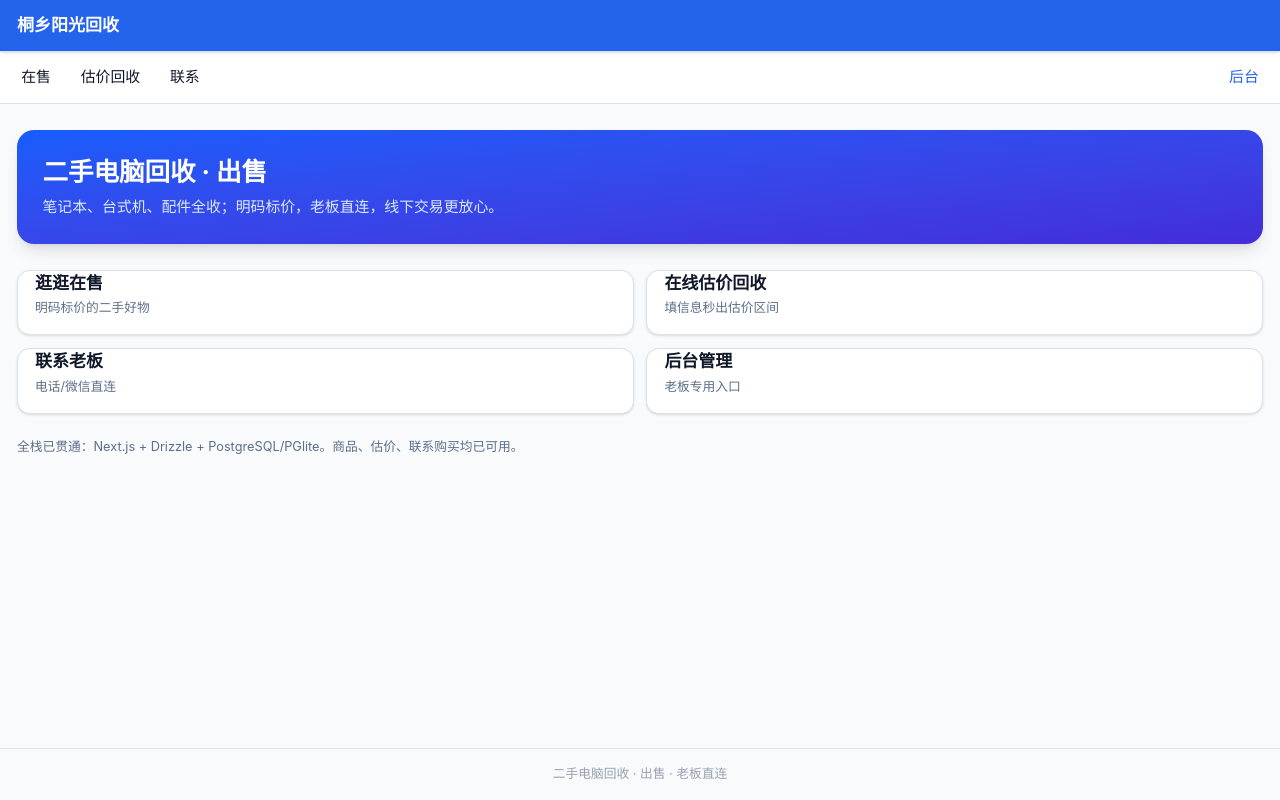
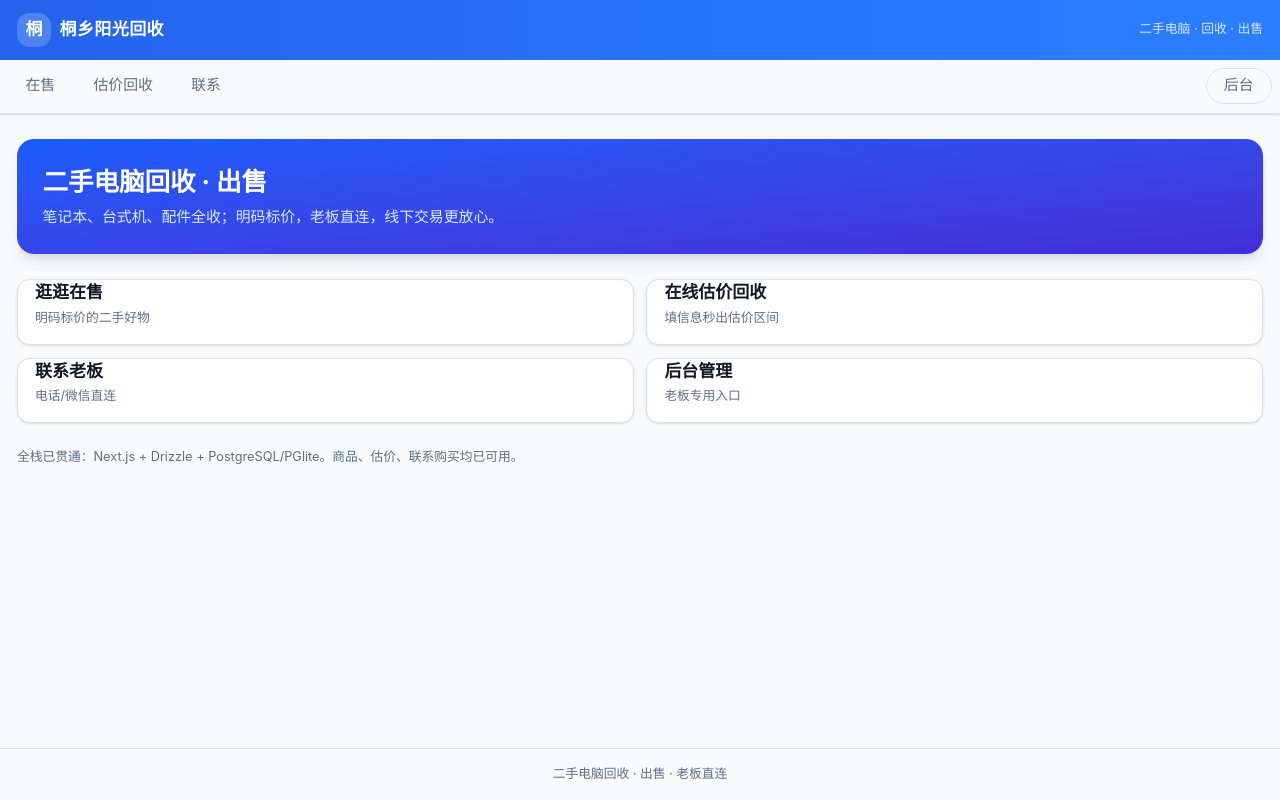
Before and after one commit to shine-apps/pc-recycle, a Next.js app: page / in a window 1280 px wide. Built offline with nearby package versions, Linux system fonts and the light colour scheme.

Commit message:
feat(layout): 重构站点头部并提取导航组件

```diff
--- a/src/app/(site)/layout.tsx
+++ b/src/app/(site)/layout.tsx
@@ -1,4 +1,5 @@
 import Link from "next/link";
+import SiteNav from "@/components/SiteNav";
 
 export default function SiteLayout({
   children,
@@ -6,40 +7,27 @@ export default function SiteLayout({
   children: React.ReactNode;
 }) {
   return (
-    <div className="mx-auto flex min-h-screen max-w-screen-sm flex-col md:max-w-screen-md lg:max-w-screen-lg xl:max-w-screen-xl">
-      <header className="sticky top-0 z-10 border-b border-border bg-primary px-4 py-3 text-primary-foreground shadow-sm">
-        <Link href="/" className="text-base font-bold">
-          桐乡阳光回收
-        </Link>
+    <div className="mx-auto flex min-h-screen max-w-screen-sm flex-col bg-background md:max-w-screen-md lg:max-w-screen-lg xl:max-w-screen-xl">
+      <header className="sticky top-0 z-20 shadow-sm">
+        <div className="bg-gradient-to-r from-primary to-blue-500 px-4 py-3 text-primary-foreground">
+          <div className="mx-auto flex max-w-screen-xl items-center justify-between">
+            <Link href="/" className="flex items-center gap-2">
+              <span className="flex h-8 w-8 items-center justify-center rounded-lg bg-white/20 text-base font-bold backdrop-blur">
+                桐
+              </span>
+              <span className="text-base font-bold tracking-wide">
+                桐乡阳光回收
+              </span>
+            </Link>
+            <span className="hidden text-xs text-white/80 sm:block">
+              二手电脑 · 回收 · 出售
+            </span>
+          </div>
+        </div>
+        <SiteNav />
       </header>
-      <nav className="flex gap-1 overflow-x-auto border-b border-border bg-white px-2 py-2 text-sm">
-        <Link
-          href="/products"
-          className="whitespace-nowrap rounded-lg px-3 py-1.5 font-medium text-foreground hover:bg-accent"
-        >
-          在售
-        </Link>
-        <Link
-          href="/recycle"
-          className="whitespace-nowrap rounded-lg px-3 py-1.5 font-medium text-foreground hover:bg-accent"
-        >
-          估价回收
-        </Link>
-        <Link
-          href="/contact"
-          className="whitespace-nowrap rounded-lg px-3 py-1.5 font-medium text-foreground hover:bg-accent"
-        >
-          联系
-        </Link>
-        <Link
-          href="/admin"
-          className="ml-auto whitespace-nowrap rounded-lg px-3 py-1.5 font-medium text-primary hover:bg-accent"
-        >
-          后台
-        </Link>
-      </nav>
       <main className="flex-1 px-4 py-6">{children}</main>
-      <footer className="border-t border-gray-200 px-4 py-4 text-center text-xs text-gray-400">
+      <footer className="border-t border-border px-4 py-4 text-center text-xs text-muted-foreground">
         二手电脑回收 · 出售 · 老板直连
       </footer>
     </div>
--- /dev/null
+++ b/src/components/SiteNav.tsx
@@ -0,0 +1,49 @@
+"use client";
+
+import Link from "next/link";
+import { usePathname } from "next/navigation";
+
+const tabs = [
+  { href: "/products", label: "在售" },
+  { href: "/recycle", label: "估价回收" },
+  { href: "/contact", label: "联系" },
+];
+
+function isActive(pathname: string, href: string) {
+  return pathname === href || pathname.startsWith(`${href}/`);
+}
+
+export default function SiteNav() {
+  const pathname = usePathname();
+
+  return (
+    <nav className="border-b border-border bg-background/80 px-2 py-2 backdrop-blur supports-[backdrop-filter]:bg-background/60">
+      <div className="mx-auto flex max-w-screen-xl items-center gap-1 overflow-x-auto">
+        {tabs.map((tab) => {
+          const active = isActive(pathname, tab.href);
+          return (
+            <Link
+              key={tab.href}
+              href={tab.href}
+              className={[
+                "relative whitespace-nowrap rounded-full px-4 py-1.5 text-sm font-medium transition-colors duration-200",
+                active
+                  ? "bg-primary text-primary-foreground shadow-sm"
+                  : "text-muted-foreground hover:bg-accent hover:text-foreground",
+              ].join(" ")}
+              aria-current={active ? "page" : undefined}
+            >
+              {tab.label}
+            </Link>
+          );
+        })}
+        <Link
+          href="/admin"
+          className="ml-auto whitespace-nowrap rounded-full border border-border px-4 py-1.5 text-sm font-medium text-muted-foreground transition-colors duration-200 hover:border-primary hover:text-primary"
+        >
+          后台
+        </Link>
+      </div>
+    </nav>
+  );
+}
```
